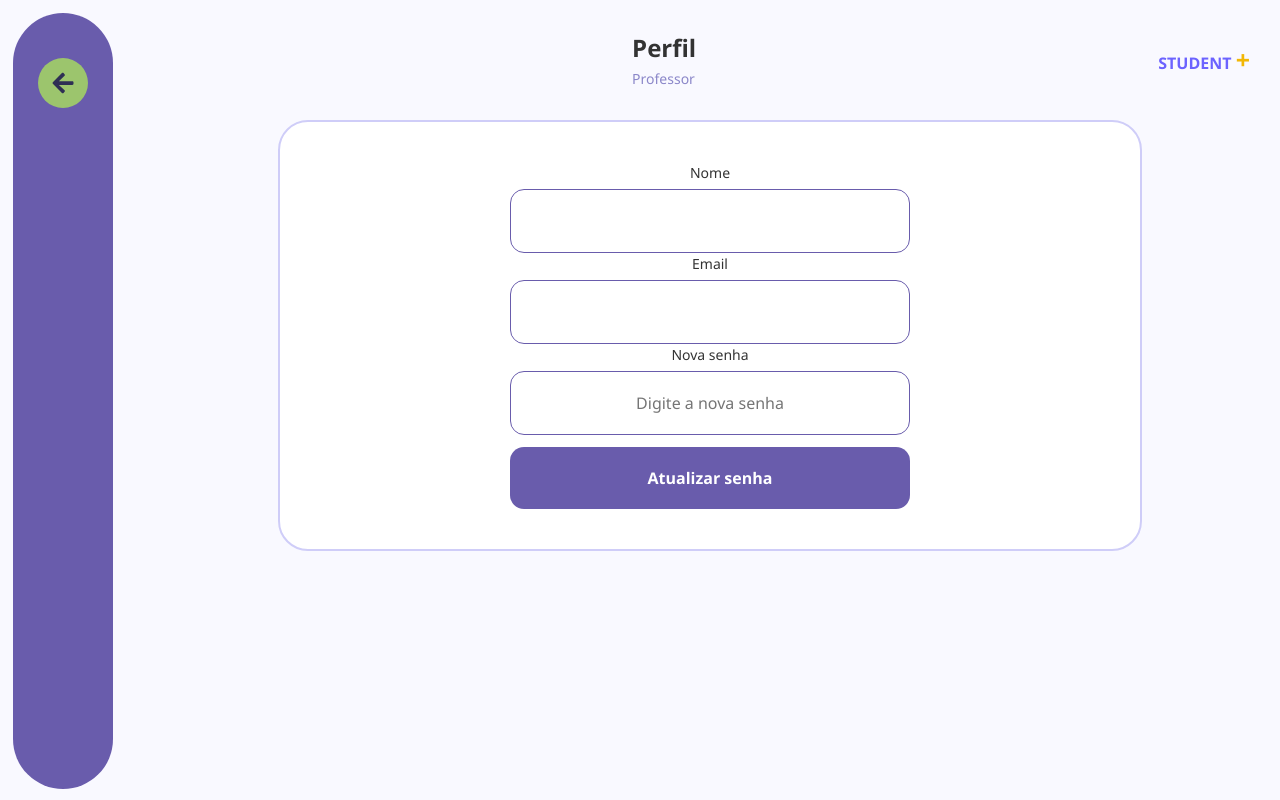
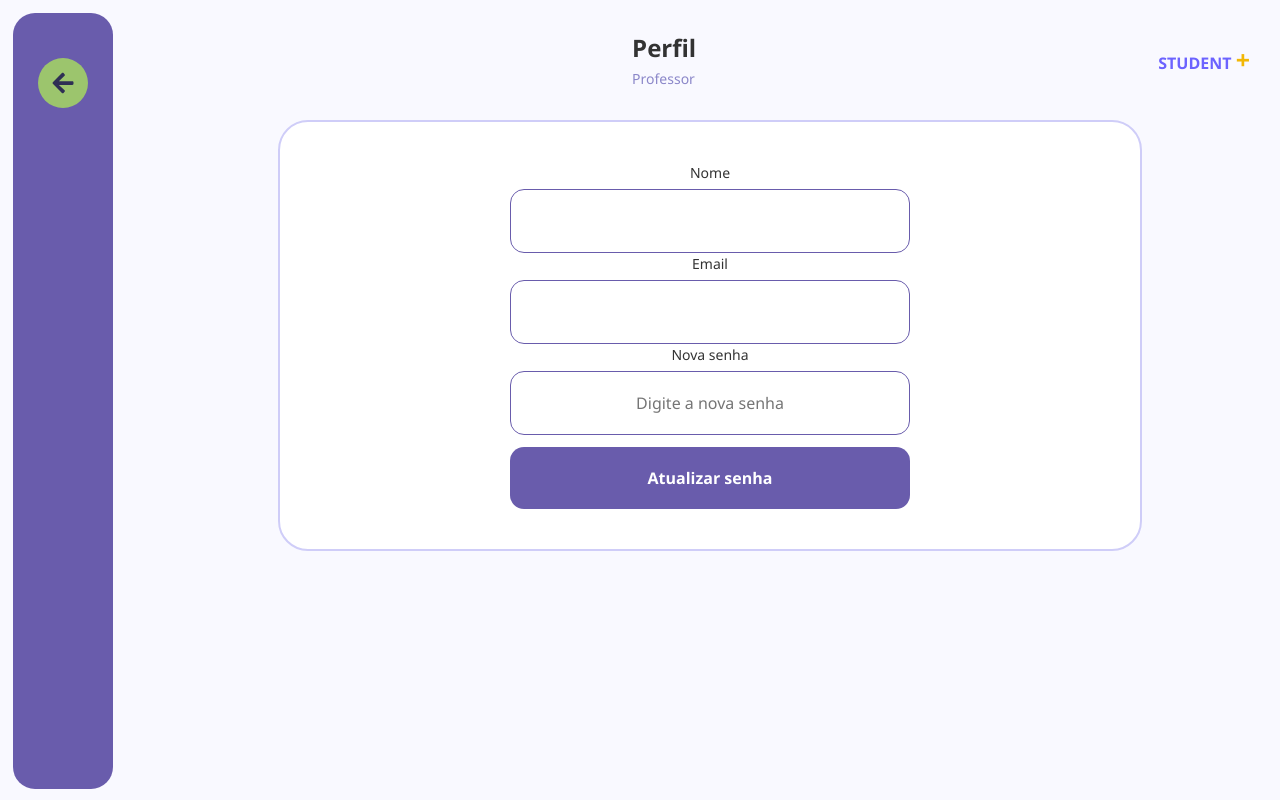
Before and after one commit to 3G-Student/FrontEnd-Student-, a React (Vite) app: page /perfil in a window 1280 px wide. Built offline with nearby package versions, Linux system fonts and the light colour scheme; no server answers.

Commit message:
Ajuste de css

```diff
--- a/src/components/pages/perfil/perfil.css
+++ b/src/components/pages/perfil/perfil.css
@@ -24,7 +24,7 @@
   width: 100px;
   height: 97vh;
   background: #695CAC;
-  border-radius: 322px;
+  border-radius: 22px;
   position: fixed;
   left: 0;
   top: 0;
```
